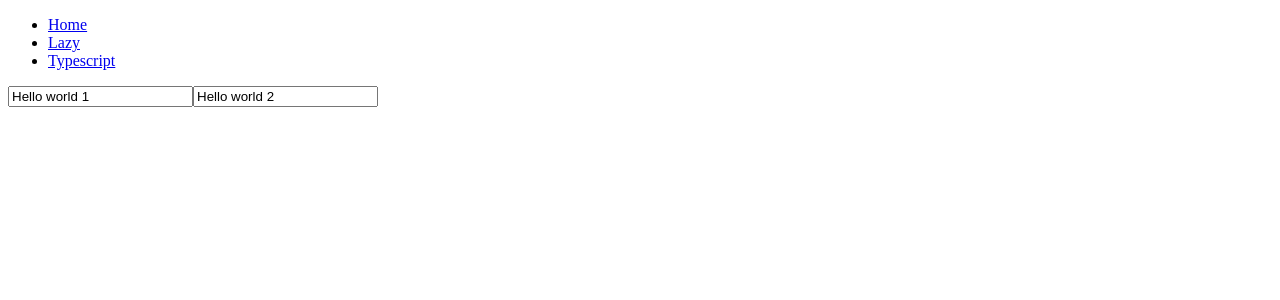
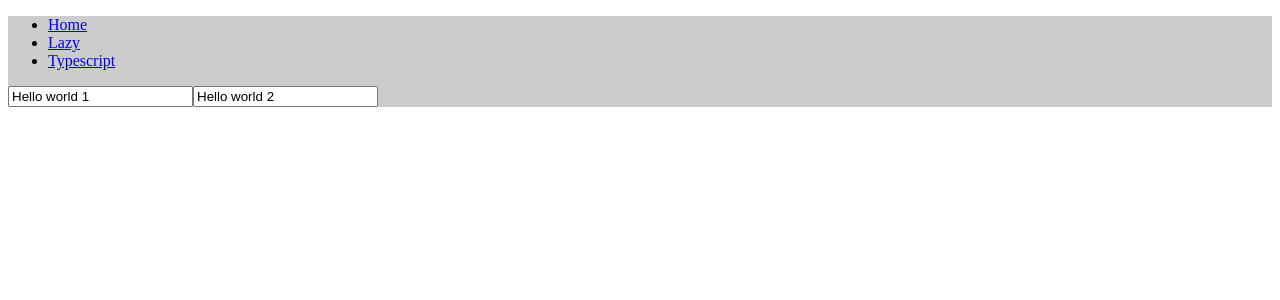
Before and after one commit to aliaksandr-hurchanka/react-app, a React app: page / in a window 1280 px wide. Shown: the top 300 px of the page. Built offline with nearby package versions, Linux system fonts and the light colour scheme; the HTML template or start-up script is replaced by a standard one.

Commit message:
[C-12]: Add css modules.

```diff
--- a/package.json
+++ b/package.json
@@ -24,10 +24,12 @@
     "@types/react": "^17.0.13",
     "@types/react-dom": "^17.0.8",
     "lodash": "^4.17.20",
+    "node-sass": "^7.0.1",
     "react": "^17.0.2",
     "react-dom": "^16.13.1",
     "react-router-dom": "^6.2.1",
-    "sass-loader": "^10.0.2",
+    "sass": "^1.49.7",
+    "sass-loader": "10",
     "typescript": "^4.3.5",
     "yarn": "^1.22.10"
   },
--- a/src/App.js
+++ b/src/App.js
@@ -12,6 +12,7 @@ import {
 import { Home } from './pages/home';
 import { Lazy } from './pages/lazy';
 import { TypeScriptPage } from './pages/typescript';
+import { Row } from './common/grid/row';
 // import './styles.scss';
 
 
@@ -45,9 +46,9 @@ class App extends React.Component {
     }
     render() {
         return (
-            <>
+            <Row>
                 <Menu />
-            </>
+            </Row>
         );
     }
 };
--- /dev/null
+++ b/src/common/grid/row/index.js
@@ -0,0 +1,12 @@
+import React from 'react';
+import { row } from './row.module.scss';
+
+function Row(props) {
+    return (
+        <div className={row}>
+            {props.children}
+        </div>
+    );
+}
+
+export { Row };
--- /dev/null
+++ b/src/common/grid/row/row.module.scss
@@ -0,0 +1,3 @@
+.row {
+    background-color: #ccc;
+}
--- a/webpack.config.js
+++ b/webpack.config.js
@@ -29,6 +29,10 @@ module.exports = {
           },
           {
             loader: 'css-loader',
+          },
+          {
+            // Compiles Sass to CSS
+            loader: 'sass-loader',
           }
         ],
       }
```
Also changed, not shown: 1 other file (tests, documents, lock files or other folders).
